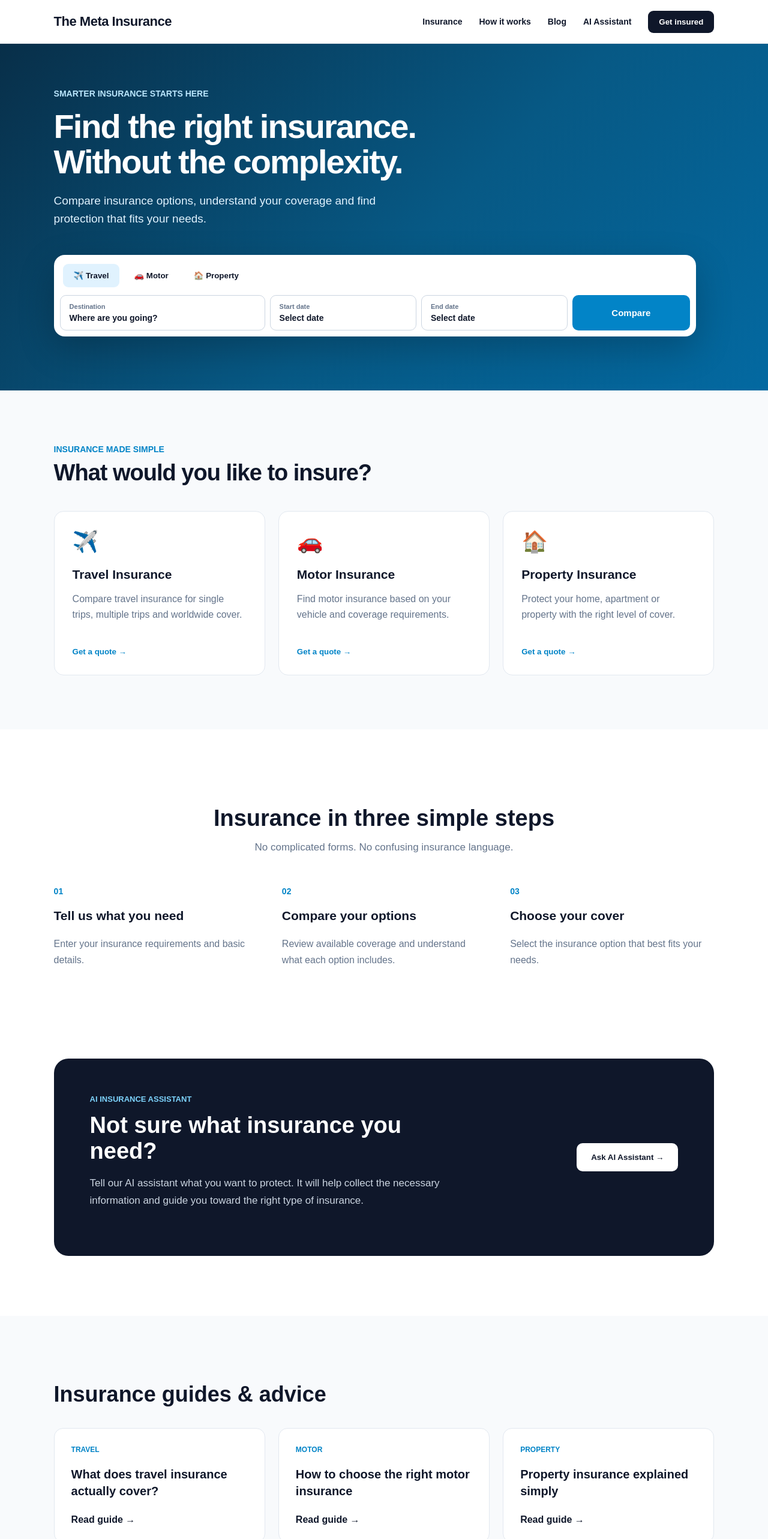
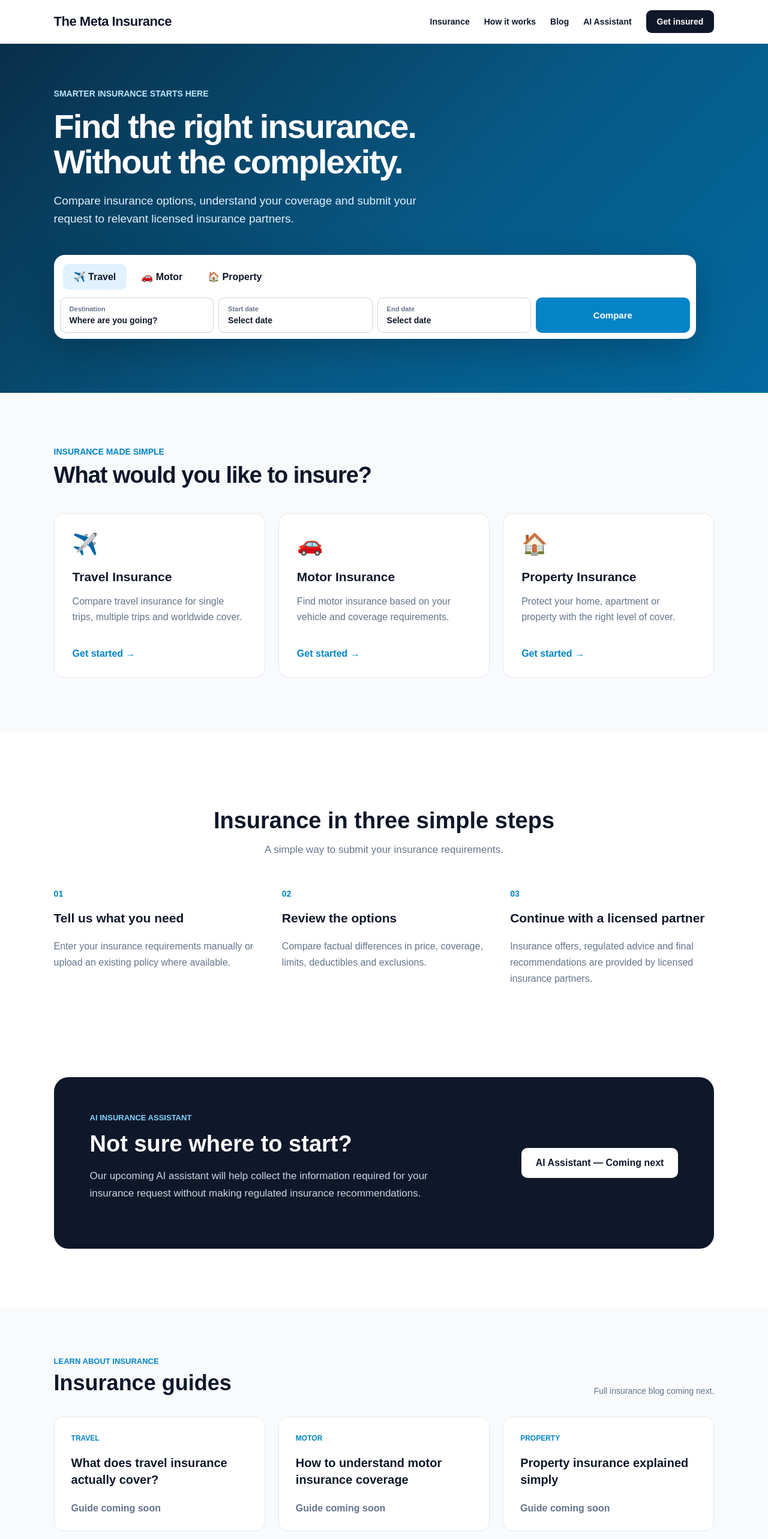
Before and after one commit to themetainsurance/MVP, a Next.js app: page / in a window 1280 px wide. Shown: the top 2566 px of the page at 60% size. Built offline with nearby package versions, Linux system fonts and the light colour scheme.

Commit message:
Make homepage navigation functional
Updated href attributes for navigation links and modified layout styles for better responsiveness. Changed text in various sections to improve clarity and user guidance.

```diff
--- a/app/page.tsx
+++ b/app/page.tsx
@@ -4,21 +4,21 @@ const insuranceTypes = [
     title: "Travel Insurance",
     description:
       "Compare travel insurance for single trips, multiple trips and worldwide cover.",
-    href: "#travel",
+    href: "/travel",
   },
   {
     icon: "🚗",
     title: "Motor Insurance",
     description:
       "Find motor insurance based on your vehicle and coverage requirements.",
-    href: "#motor",
+    href: "/motor",
   },
   {
     icon: "🏠",
     title: "Property Insurance",
     description:
       "Protect your home, apartment or property with the right level of cover.",
-    href: "#property",
+    href: "/property",
   },
 ];
 
@@ -35,41 +35,60 @@ export default function Home() {
       {/* HEADER */}
       <header
         style={{
-          height: "72px",
+          minHeight: "72px",
           padding: "0 7%",
           display: "flex",
           justifyContent: "space-between",
           alignItems: "center",
+          gap: "30px",
           borderBottom: "1px solid #e5e7eb",
           background: "#ffffff",
+          flexWrap: "wrap",
         }}
       >
-        <div
+        <a
+          href="/"
           style={{
             fontSize: "22px",
             fontWeight: 800,
             letterSpacing: "-0.5px",
+            textDecoration: "none",
+            color: "#0f172a",
           }}
         >
           The Meta Insurance
-        </div>
+        </a>
 
         <nav
           style={{
             display: "flex",
-            gap: "28px",
+            gap: "24px",
             alignItems: "center",
             fontSize: "14px",
             fontWeight: 600,
+            flexWrap: "wrap",
           }}
         >
-          <span>Insurance</span>
-          <span>How it works</span>
-          <span>Blog</span>
-          <span>AI Assistant</span>
+          <NavLink href="#insurance">
+            Insurance
+          </NavLink>
 
-          <button
+          <NavLink href="#how-it-works">
+            How it works
+          </NavLink>
+
+          <NavLink href="#blog">
+            Blog
+          </NavLink>
+
+          <NavLink href="#ai-assistant">
+            AI Assistant
+          </NavLink>
+
+          <a
+            href="#insurance"
             style={{
+              textDecoration: "none",
               border: "none",
               background: "#0f172a",
               color: "white",
@@ -79,7 +98,7 @@ export default function Home() {
             }}
           >
             Get insured
-          </button>
+          </a>
         </nav>
       </header>
 
@@ -133,15 +152,15 @@ export default function Home() {
                 fontSize: "19px",
                 lineHeight: 1.6,
                 color: "#e0f2fe",
-                maxWidth: "620px",
+                maxWidth: "650px",
               }}
             >
-              Compare insurance options, understand your coverage and find
-              protection that fits your needs.
+              Compare insurance options, understand your coverage and submit
+              your request to relevant licensed insurance partners.
             </p>
           </div>
 
-          {/* SEARCH / INSURANCE BOX */}
+          {/* QUICK START BOX */}
           <div
             style={{
               background: "white",
@@ -160,23 +179,51 @@ export default function Home() {
                 flexWrap: "wrap",
               }}
             >
-              <InsuranceTab icon="✈️" title="Travel" active />
-              <InsuranceTab icon="🚗" title="Motor" />
-              <InsuranceTab icon="🏠" title="Property" />
+              <InsuranceTab
+                icon="✈️"
+                title="Travel"
+                href="/travel"
+                active
+              />
+
+              <InsuranceTab
+                icon="🚗"
+                title="Motor"
+                href="/motor"
+              />
+
+              <InsuranceTab
+                icon="🏠"
+                title="Property"
+                href="/property"
+              />
             </div>
 
             <div
               style={{
                 display: "grid",
-                gridTemplateColumns: "1.4fr 1fr 1fr 0.8fr",
+                gridTemplateColumns:
+                  "repeat(auto-fit, minmax(170px, 1fr))",
                 gap: "8px",
               }}
             >
-              <SearchField label="Destination" value="Where are you going?" />
-              <SearchField label="Start date" value="Select date" />
-              <SearchField label="End date" value="Select date" />
+              <SearchField
+                label="Destination"
+                value="Where are you going?"
+              />
 
-              <button
+              <SearchField
+                label="Start date"
+                value="Select date"
+              />
+
+              <SearchField
+                label="End date"
+                value="Select date"
+              />
+
+              <a
+                href="/travel"
                 style={{
                   background: "#0284c7",
                   color: "white",
@@ -185,10 +232,15 @@ export default function Home() {
                   fontWeight: 800,
                   fontSize: "15px",
                   cursor: "pointer",
+                  textDecoration: "none",
+                  display: "flex",
+                  justifyContent: "center",
+                  alignItems: "center",
+                  minHeight: "56px",
                 }}
               >
                 Compare
-              </button>
+              </a>
             </div>
           </div>
         </div>
@@ -196,9 +248,11 @@ export default function Home() {
 
       {/* INSURANCE TYPES */}
       <section
+        id="insurance"
         style={{
           padding: "90px 7%",
           background: "#f8fafc",
+          scrollMarginTop: "80px",
         }}
       >
         <div
@@ -233,7 +287,8 @@ export default function Home() {
           <div
             style={{
               display: "grid",
-              gridTemplateColumns: "repeat(3, 1fr)",
+              gridTemplateColumns:
+                "repeat(auto-fit, minmax(260px, 1fr))",
               gap: "22px",
             }}
           >
@@ -243,6 +298,7 @@ export default function Home() {
                 icon={insurance.icon}
                 title={insurance.title}
                 description={insurance.description}
+                href={insurance.href}
               />
             ))}
           </div>
@@ -251,8 +307,10 @@ export default function Home() {
 
       {/* HOW IT WORKS */}
       <section
+        id="how-it-works"
         style={{
           padding: "95px 7%",
+          scrollMarginTop: "80px",
         }}
       >
         <div
@@ -261,7 +319,12 @@ export default function Home() {
             margin: "0 auto",
           }}
         >
-          <div style={{ textAlign: "center", marginBottom: "55px" }}>
+          <div
+            style={{
+              textAlign: "center",
+              marginBottom: "55px",
+            }}
+          >
             <h2
               style={{
                 fontSize: "38px",
@@ -277,33 +340,34 @@ export default function Home() {
                 fontSize: "17px",
               }}
             >
-              No complicated forms. No confusing insurance language.
+              A simple way to submit your insurance requirements.
             </p>
           </div>
 
           <div
             style={{
               display: "grid",
-              gridTemplateColumns: "repeat(3, 1fr)",
+              gridTemplateColumns:
+                "repeat(auto-fit, minmax(240px, 1fr))",
               gap: "40px",
             }}
           >
             <Step
               number="01"
               title="Tell us what you need"
-              description="Enter your insurance requirements and basic details."
+              description="Enter your insurance requirements manually or upload an existing policy where available."
             />
 
             <Step
               number="02"
-              title="Compare your options"
-              description="Review available coverage and understand what each option includes."
+              title="Review the options"
+              description="Compare factual differences in price, coverage, limits, deductibles and exclusions."
             />
 
             <Step
               number="03"
-              title="Choose your cover"
-              description="Select the insurance option that best fits your needs."
+              title="Continue with a licensed partner"
+              description="Insurance offers, regulated advice and final recommendations are provided by licensed insurance partners."
             />
           </div>
         </div>
@@ -311,8 +375,10 @@ export default function Home() {
 
       {/* AI SECTION */}
       <section
+        id="ai-assistant"
         style={{
           padding: "40px 7% 100px",
+          scrollMarginTop: "80px",
         }}
       >
         <div
@@ -327,6 +393,7 @@ export default function Home() {
             justifyContent: "space-between",
             alignItems: "center",
             gap: "50px",
+            flexWrap: "wrap",
           }}
         >
           <div style={{ maxWidth: "600px" }}>
@@ -347,7 +414,7 @@ export default function Home() {
                 margin: "0 0 18px",
               }}
             >
-              Not sure what insurance you need?
+              Not sure where to start?
             </h2>
 
             <p
@@ -357,34 +424,33 @@ export default function Home() {
                 fontSize: "17px",
               }}
             >
-              Tell our AI assistant what you want to protect. It will help
-              collect the necessary information and guide you toward the right
-              type of insurance.
+              Our upcoming AI assistant will help collect the information
+              required for your insurance request without making regulated
+              insurance recommendations.
             </p>
           </div>
 
-          <button
+          <div
             style={{
               background: "#ffffff",
               color: "#0f172a",
-              border: "none",
               padding: "16px 24px",
               borderRadius: "10px",
               fontWeight: 800,
-              whiteSpace: "nowrap",
-              cursor: "pointer",
             }}
           >
-            Ask AI Assistant →
-          </button>
+            AI Assistant — Coming next
+          </div>
         </div>
       </section>
 
       {/* BLOG */}
       <section
+        id="blog"
         style={{
           padding: "80px 7%",
           background: "#f8fafc",
+          scrollMarginTop: "80px",
         }}
       >
         <div
@@ -393,19 +459,53 @@ export default function Home() {
             margin: "0 auto",
           }}
         >
-          <h2
+          <div
             style={{
-              fontSize: "36px",
+              display: "flex",
+              justifyContent: "space-between",
+              gap: "25px",
+              alignItems: "flex-end",
+              flexWrap: "wrap",
               marginBottom: "35px",
             }}
           >
-            Insurance guides & advice
-          </h2>
+            <div>
+              <div
+                style={{
+                  color: "#0284c7",
+                  fontSize: "13px",
+                  fontWeight: 800,
+                  marginBottom: "8px",
+                }}
+              >
+                LEARN ABOUT INSURANCE
+              </div>
+
+              <h2
+                style={{
+                  fontSize: "36px",
+                  margin: 0,
+                }}
+              >
+                Insurance guides
+              </h2>
+            </div>
+
+            <span
+              style={{
+                color: "#64748b",
+                fontSize: "14px",
+              }}
+            >
+              Full insurance blog coming next.
+            </span>
+          </div>
 
           <div
             style={{
               display: "grid",
-              gridTemplateColumns: "repeat(3, 1fr)",
+              gridTemplateColumns:
+                "repeat(auto-fit, minmax(260px, 1fr))",
               gap: "22px",
             }}
           >
@@ -416,7 +516,7 @@ export default function Home() {
 
             <BlogCard
               category="MOTOR"
-              title="How to choose the right motor insurance"
+              title="How to understand motor insurance coverage"
             />
 
             <BlogCard
@@ -424,6 +524,34 @@ export default function Home() {
               title="Property insurance explained simply"
             />
           </div>
+        </div>
+      </section>
+
+      {/* AFFILIATE DISCLOSURE */}
+      <section
+        style={{
+          padding: "40px 7%",
+          background: "#ffffff",
+        }}
+      >
+        <div
+          style={{
+            maxWidth: "1180px",
+            margin: "0 auto",
+            background: "#fffbeb",
+            border: "1px solid #fde68a",
+            borderRadius: "14px",
+            padding: "22px",
+            color: "#92400e",
+            fontSize: "14px",
+            lineHeight: 1.7,
+          }}
+        >
+          <strong>Important:</strong> The Meta Insurance is a technology and
+          referral platform. We do not currently act as an insurance broker or
+          insurer. Insurance products, regulated advice, eligibility decisions
+          and final recommendations are provided by relevant licensed
+          insurance partners.
         </div>
       </section>
 
@@ -441,40 +569,103 @@ export default function Home() {
             margin: "0 auto",
             display: "flex",
             justifyContent: "space-between",
+            gap: "30px",
+            flexWrap: "wrap",
           }}
         >
-          <strong style={{ color: "white" }}>The Meta Insurance</strong>
+          <div>
+            <strong
+              style={{
+                color: "white",
+                display: "block",
+                marginBottom: "8px",
+              }}
+            >
+              The Meta Insurance
+            </strong>
 
-          <span>Insurance made simpler.</span>
+            <span>Insurance made simpler.</span>
+          </div>
+
+          <div
+            style={{
+              display: "flex",
+              gap: "20px",
+              flexWrap: "wrap",
+            }}
+          >
+            <FooterLink href="/travel">
+              Travel
+            </FooterLink>
+
+            <FooterLink href="/motor">
+              Motor
+            </FooterLink>
+
+            <FooterLink href="/property">
+              Property
+            </FooterLink>
+
+            <FooterLink href="#blog">
+              Blog
+            </FooterLink>
+          </div>
         </div>
       </footer>
     </main>
   );
 }
 
+function NavLink({
+  href,
+  children,
+}: {
+  href: string;
+  children: React.ReactNode;
+}) {
+  return (
+    <a
+      href={href}
+      style={{
+        color: "#0f172a",
+        textDecoration: "none",
+        fontWeight: 600,
+      }}
+    >
+      {children}
+    </a>
+  );
+}
+
 function InsuranceTab({
   icon,
   title,
+  href,
   active = false,
 }: {
   icon: string;
   title: string;
+  href: string;
   active?: boolean;
 }) {
   return (
-    <button
+    <a
+      href={href}
       style={{
         border: "none",
-        background: active ? "#e0f2fe" : "transparent",
+        background: active
+          ? "#e0f2fe"
+          : "transparent",
         color: "#0f172a",
         padding: "12px 18px",
         borderRadius: "9px",
         fontWeight: 700,
         cursor: "pointer",
+        textDecoration: "none",
       }}
     >
       {icon} {title}
-    </button>
+    </a>
   );
 }
 
@@ -521,10 +712,12 @@ function InsuranceCard({
   icon,
   title,
   description,
+  href,
 }: {
   icon: string;
   title: string;
   description: string;
+  href: string;
 }) {
   return (
     <div
@@ -535,9 +728,23 @@ function InsuranceCard({
         padding: "30px",
       }}
     >
-      <div style={{ fontSize: "35px", marginBottom: "22px" }}>{icon}</div>
+      <div
+        style={{
+          fontSize: "35px",
+          marginBottom: "22px",
+        }}
+      >
+        {icon}
+      </div>
 
-      <h3 style={{ fontSize: "21px", marginBottom: "12px" }}>{title}</h3>
+      <h3
+        style={{
+          fontSize: "21px",
+          marginBottom: "12px",
+        }}
+      >
+        {title}
+      </h3>
 
       <p
         style={{
@@ -549,18 +756,16 @@ function InsuranceCard({
         {description}
       </p>
 
-      <button
+      <a
+        href={href}
         style={{
-          background: "transparent",
-          border: "none",
-          padding: 0,
           color: "#0284c7",
           fontWeight: 800,
-          cursor: "pointer",
+          textDecoration: "none",
         }}
       >
-        Get a quote →
-      </button>
+        Get started →
+      </a>
     </div>
   );
 }
@@ -587,7 +792,9 @@ function Step({
         {number}
       </div>
 
-      <h3 style={{ fontSize: "21px" }}>{title}</h3>
+      <h3 style={{ fontSize: "21px" }}>
+        {title}
+      </h3>
 
       <p
         style={{
@@ -641,10 +848,31 @@ function BlogCard({
         style={{
           marginTop: "25px",
           fontWeight: 700,
+          color: "#64748b",
         }}
       >
-        Read guide →
+        Guide coming soon
       </div>
     </article>
   );
 }
+
+function FooterLink({
+  href,
+  children,
+}: {
+  href: string;
+  children: React.ReactNode;
+}) {
+  return (
+    <a
+      href={href}
+      style={{
+        color: "#94a3b8",
+        textDecoration: "none",
+      }}
+    >
+      {children}
+    </a>
+  );
+}
```
